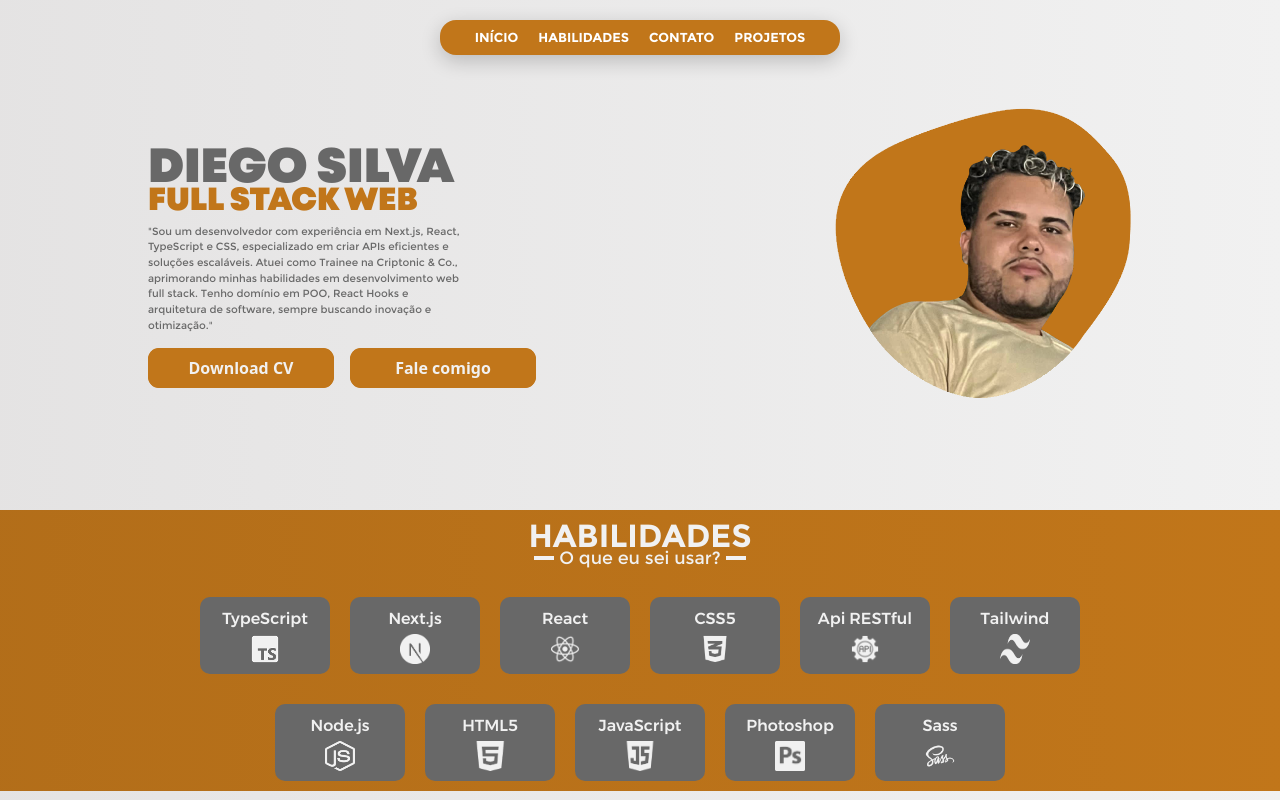
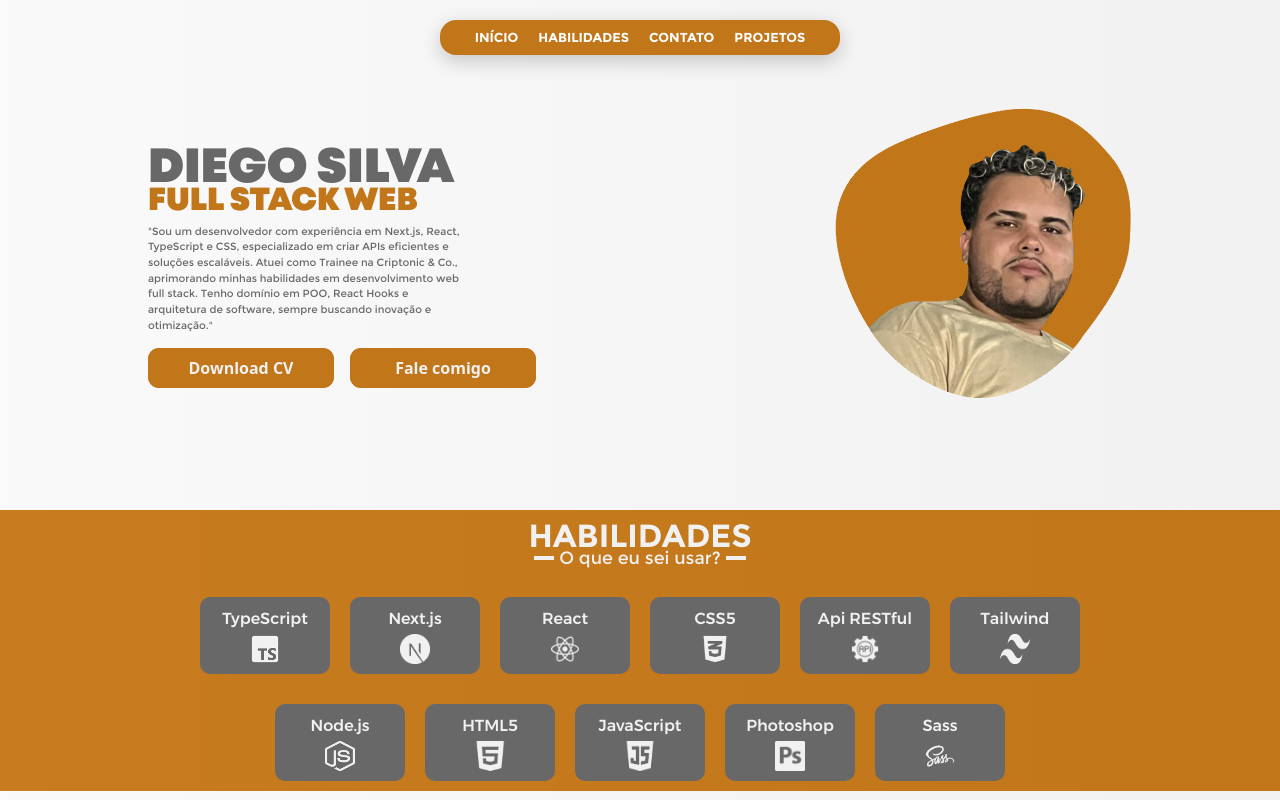
Before and after one commit to DgDevHub/DgDev-App, a Next.js app: page / in a window 1280 px wide. Shown: the top 800 px of the page. Built offline with nearby package versions, Linux system fonts and the light colour scheme; no server answers.

Commit message:
:test_tube: :lipstick: test: mudando cor de gradient

```diff
--- a/src/app/globals.css
+++ b/src/app/globals.css
@@ -31,8 +31,8 @@
 :root {
   --background: #f1f1f1;
   --subbackground: #c1761a;
-  --subbackgroundgradient: #dddbdb;
-  --subbackgroundgradientorange: #aa6919;
+  --subbackgroundgradient: #ffffff;
+  --subbackgroundgradientorange: #cc7f22;
   --details: #636363;
   --black: #686868;
   --title-colorOne: #f1f1f1;
```
